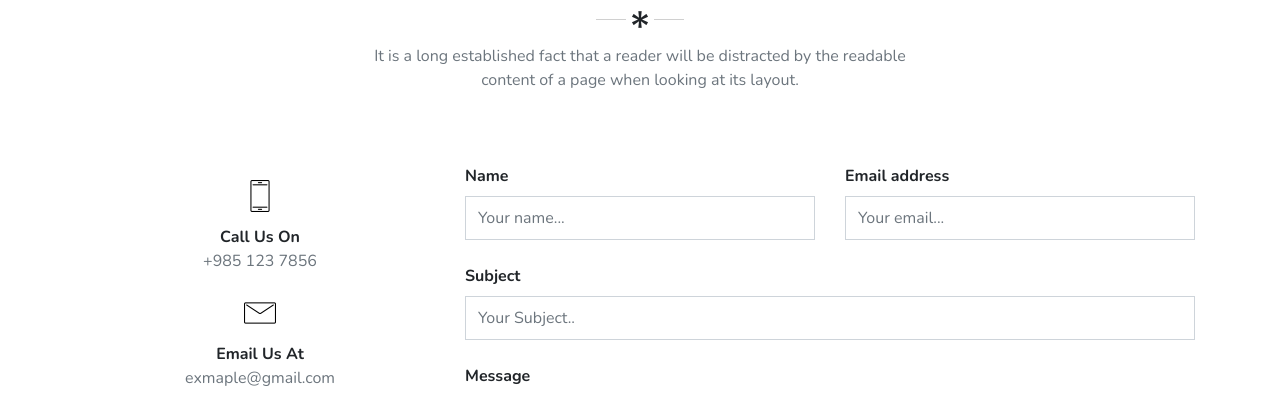
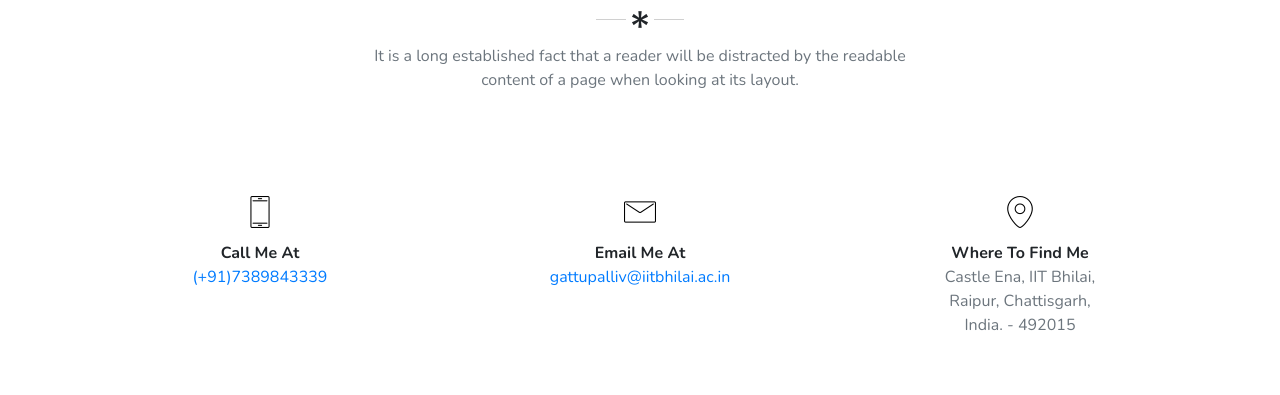
Before and after one commit to saiuday73105/old.saiuday73105.github.io, a plain HTML site: page index.html in a window 1280 px wide. Shown: the part 7782-8177 px from the top of the page. Drawn offline with nearby package versions, Linux system fonts and the light colour scheme; files whose address does not match are found by name.

Commit message:
Update index.html

```diff
--- a/index.html
+++ b/index.html
@@ -60,7 +60,7 @@
                                         <li class="list-inline-item"><a href="#"><i class="mdi mdi-google-plus"></i></a></li>
                                         <li class="list-inline-item"><a href="#"><i class="mdi mdi-twitter"></i></a></li>
                                     </ul><div class="header_btn">
-                                        <a href="GVN_Sai_Uday_Resume_V2.pdf" class="btn btn-outline-custom btn-rounded mt-4">Download CV</a>
+                                        <a href="https://www.google.com" class="btn btn-outline-custom btn-rounded mt-4">Download CV</a>
                                     </div>
                                 </div>
                             </div>
@@ -683,36 +683,40 @@
                     </div>
                 </div>
                 <div class="row mt-4 pt-4">
-                    <div class="col-lg-4">
+                    <div class="col-lg-4 mt-3">
                         <div class="text-center mt-4">
                             <div>
                                 <i class="mbri-mobile2 text-custom h2"></i>
                             </div>
                             <div class="mt-2">
-                                <p class="mb-0 font-weight-bold">Call Us On</p>
-                                <p class="text-muted">+985 123 7856</p>
+                                <p class="mb-0 font-weight-bold">Call Me At</p>
+                                <p class="text-muted"><a href="tel:+917389843339">(+91)7389843339</a></p>
                             </div>
                         </div>
+                    </div>
+                    <div class="col-lg-4 mt-3">
                         <div class="text-center mt-4">
                             <div>
                                 <i class="mbri-letter text-custom h2"></i>
                             </div>
                             <div class="mt-2">
-                                <p class="mb-0 font-weight-bold">Email Us At</p>
-                                <p class="text-muted">exmaple@gmail.com</p>
+                                <p class="mb-0 font-weight-bold">Email Me At</p>
+                                <p class="text-muted"><a href="mailto:gattupalliv@iitbhilai.ac.in">gattupalliv@iitbhilai.ac.in</a></p>
                             </div>
                         </div>
+                    </div>
+                    <div class="col-lg-4 mt-3">
                         <div class="text-center mt-4">
                             <div>
                                 <i class="mbri-pin text-custom h2"></i>
                             </div>
                             <div class="mt-2">
-                                <p class="mb-0 font-weight-bold">Visit Office</p>
-                                <p class="text-muted">202, Grasselli Street , Conway.</p>
+                                <p class="mb-0 font-weight-bold">Where To Find Me</p>
+                                <p class="text-muted">Castle Ena, IIT Bhilai,<br>Raipur, Chattisgarh,<br>India. - 492015</p>
                             </div>
                         </div>
                     </div>
-                    <div class="col-lg-8">
+                    <!-- <div class="col-lg-8">
                         <div class="contact_form">
                             <form>
                                 <div class="row">
@@ -745,7 +749,7 @@
                                 </div>
                             </form>
                         </div>
-                    </div>
+                    </div> -->
                 </div>
             </div>
         </section><!-- CONTACT FORM END--><!-- START FOOTER --><section class="bg-light"><div class="container">
```
